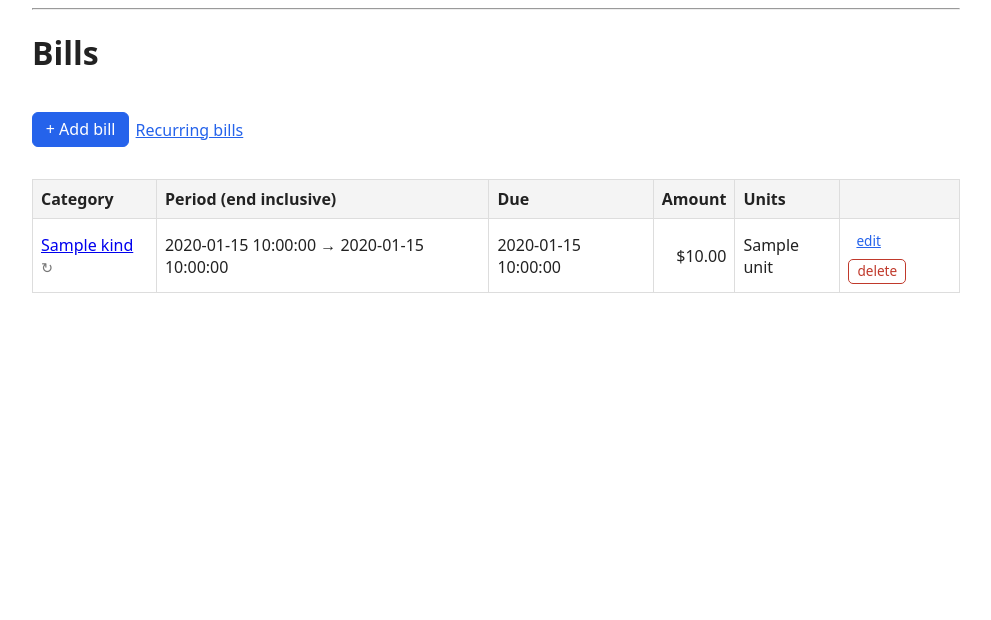
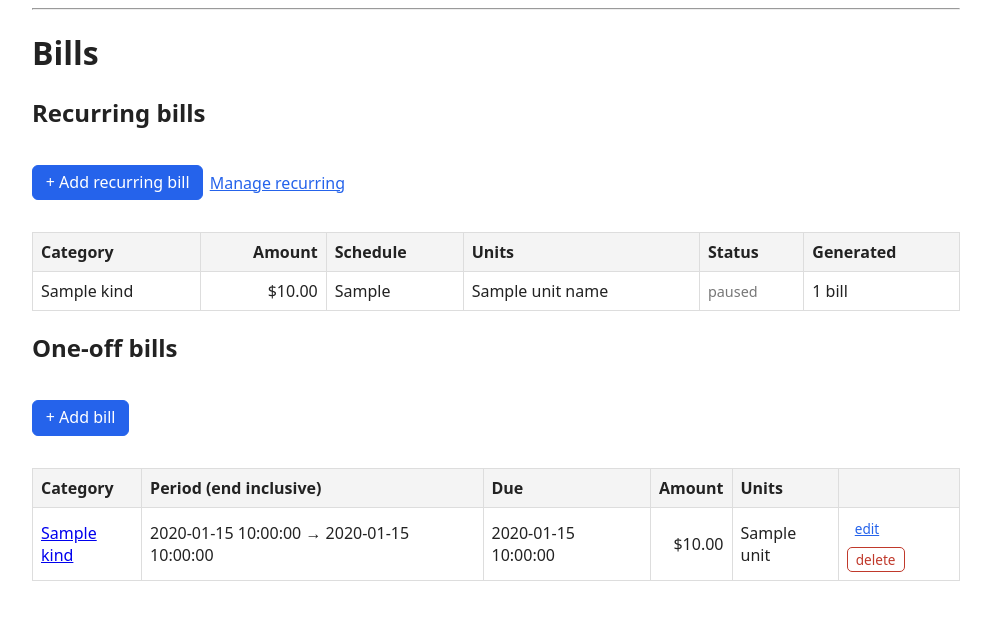
Before and after one commit to vtlinh/mai-rentals, a Python web app: template app/templates/bills.html in a window 1280 px wide. Shown: the part 54-674 px from the top of the page, without its empty margins (144-1135 px from the left). Run offline with Jinja, Linux system fonts and the light colour scheme; the template is opened without the code that fills it: most values are stand-ins (such as "Sample title", 1, 10 or a date in 2020).

Commit message:
Add recurring bills section to Bills page; exclude them from one-off list (#7)
The Bills page now leads with a "Recurring bills" section (category,
amount, schedule, units, status, generated count) above a "One-off bills"
section. One-off bills exclude recurring-generated bills (those with a
recurring_bill_id), so the two are cleanly separated.

Factored the recurring summary-row building out of recurring_list into a
shared _recurring_summary_rows() helper used by both pages.

Also records the project workflow preference in CLAUDE.md: commit, push,
PR, and merge features without asking for approval.


Claude-Session: https://claude.ai/code/session_013fMwc27PXHhdyBYwmyFVBm

Co-authored-by: Claude <noreply@anthropic.com>

```diff
--- a/app/templates/bills.html
+++ b/app/templates/bills.html
@@ -2,9 +2,39 @@
 {% block title %}Bills{% endblock %}
 {% block body %}
 <h1>Bills</h1>
+
+<h2>Recurring bills</h2>
+<p class="actions">
+  <a class="btn" href="{{ url_for('main.recurring_new') }}">+ Add recurring bill</a>
+  <a class="btn-secondary" href="{{ url_for('main.recurring_list') }}">Manage recurring</a>
+</p>
+<table>
+  <tr>
+    <th>Category</th>
+    <th class="right">Amount</th>
+    <th>Schedule</th>
+    <th>Units</th>
+    <th>Status</th>
+    <th>Generated</th>
+  </tr>
+  {% for row in recurring_rows %}
+  {% set rb = row.rb %}
+  <tr>
+    <td>{{ rb.kind }}</td>
+    <td class="right">${{ "%.2f"|format(rb.amount) }}</td>
+    <td>{{ row.config_display }}</td>
+    <td>{{ row.unit_names | join(', ') or '—' }}</td>
+    <td>{% if rb.active %}<span style="color:#2a7;">active</span>{% else %}<span class="muted">paused</span>{% endif %}</td>
+    <td>{{ row.generated_count }} bill{{ 's' if row.generated_count != 1 else '' }}</td>
+  </tr>
+  {% else %}
+  <tr><td colspan="6" class="muted">No recurring bills yet.</td></tr>
+  {% endfor %}
+</table>
+
+<h2>One-off bills</h2>
 <p class="actions">
   <a class="btn" href="{{ url_for('main.bills_new') }}">+ Add bill</a>
-  <a class="btn-secondary" href="{{ url_for('main.recurring_list') }}">Recurring bills</a>
   {% if is_admin(current_email()) %}
   <a class="btn-secondary" href="{{ url_for('main.categories_list') }}">Edit categories</a>
   {% endif %}
@@ -13,10 +43,7 @@
   <tr><th>Category</th><th>Period (end inclusive)</th><th>Due</th><th class="right">Amount</th><th>Units</th><th></th></tr>
   {% for b in bills %}
   <tr>
-    <td>
-      <a href="{{ url_for('main.bills_detail', bid=b.id) }}">{{ b.kind }}</a>
-      {% if b.recurring_bill_id %}<span class="muted" title="Generated from a recurring bill">↻</span>{% endif %}
-    </td>
+    <td><a href="{{ url_for('main.bills_detail', bid=b.id) }}">{{ b.kind }}</a></td>
     <td>{{ b.start_date }} &rarr; {{ b.end_date }}</td>
     <td>{{ bill_due_date(b.end_date) }}</td>
     <td class="right">${{ "%.2f"|format(b.amount) }}</td>
@@ -32,7 +59,7 @@
     </td>
   </tr>
   {% else %}
-  <tr><td colspan="6" class="muted">No bills yet.</td></tr>
+  <tr><td colspan="6" class="muted">No one-off bills yet.</td></tr>
   {% endfor %}
 </table>
 {% endblock %}
```
Also changed, not shown: CLAUDE.md (+4 -0 lines), app/routes.py (+39 -29 lines).
